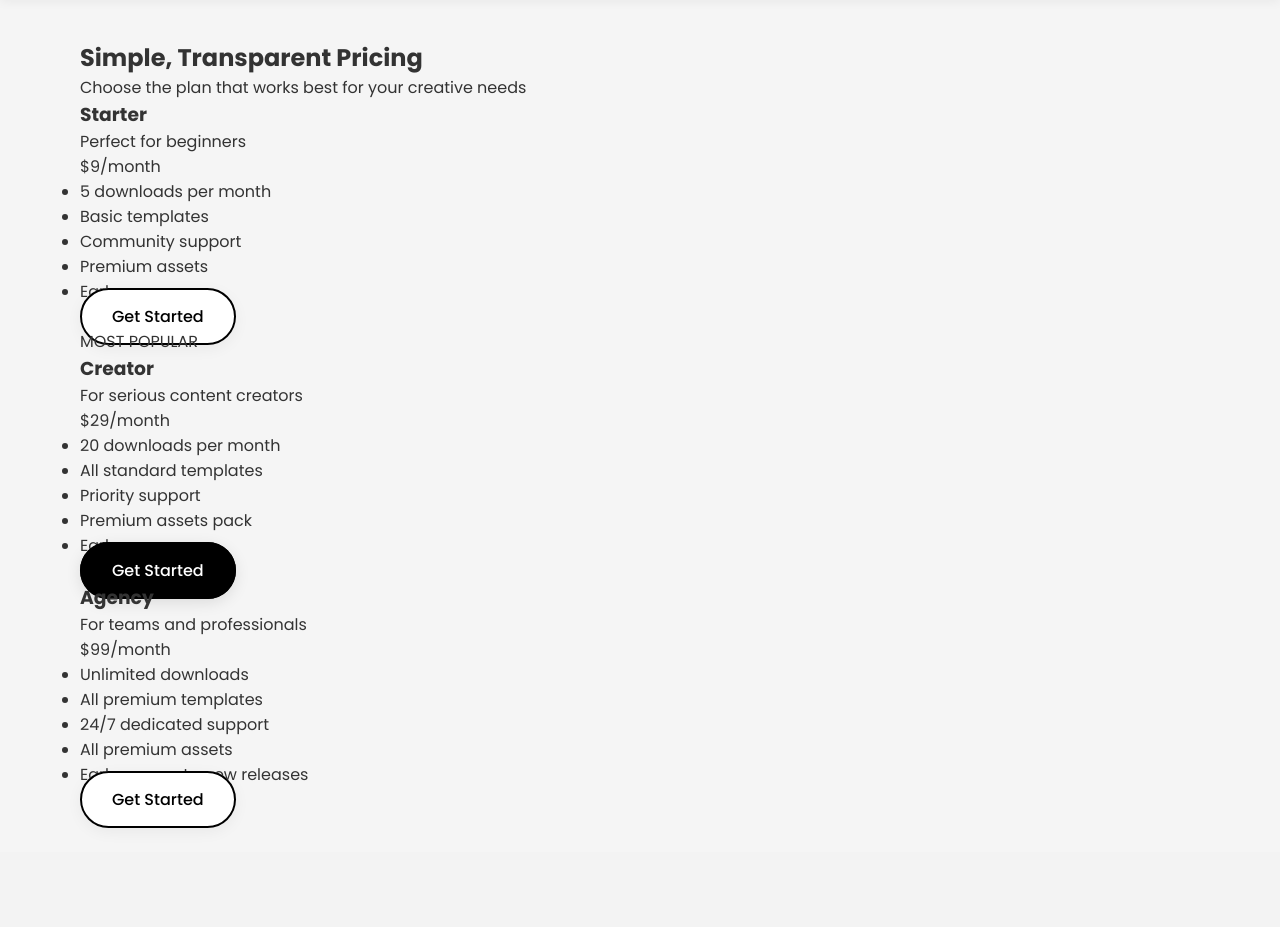
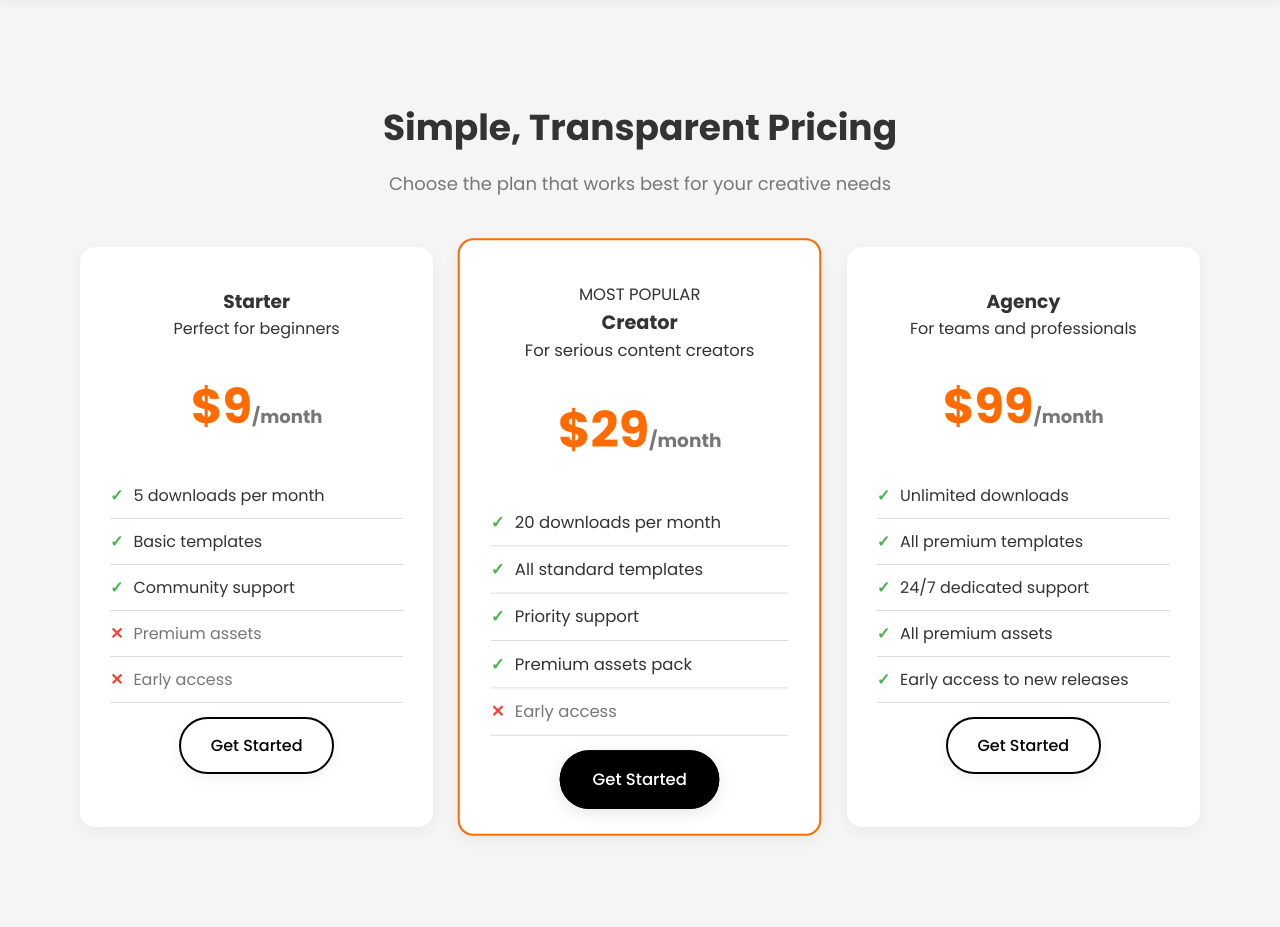
Before and after one commit to miqblade/server, a Flask app: page /pricing in a window 1280 px wide. Shown: the part 72-999 px from the top of the page. Before the commit the page ends 900 px from the top, so only its background shows below. Run offline with Flask 3, Linux system fonts and the light colour scheme.

Commit message:
Update style.css

```diff
--- a/site/static/style.css
+++ b/site/static/style.css
@@ -27,7 +27,7 @@
 }
 
 a {
-    text-decoration: none;
+    text-decoration: none !important;
     color: inherit;
 }
 
@@ -867,7 +867,268 @@
 .action-button {
     color: var(--white-text) !important;
 }
+
+.password-input-container {
+    position: relative;
+}
+
+/* Стили для иконки переключения пароля */
+.password-toggle {
+    position: absolute;
+    right: 15px;
+    top: 50%;
+    transform: translateY(-50%);
+    cursor: pointer;
+    user-select: none;
+    font-size: 18px;
+    opacity: 0.7;
+    transition: opacity 0.3s;
+}
+
+.password-toggle:hover {
+    opacity: 1;
+}
+
+/* Стили для сообщений об ошибках */
+.error-messages {
+    margin-top: 8px;
+}
+
+.error-message {
+    color: var(--danger);
+    font-size: 13px;
+    margin-top: 5px;
+    padding: 5px 10px;
+    background: rgba(244, 67, 54, 0.1);
+    border-radius: 5px;
+    animation: fadeIn 0.3s;
+}
+
+/* Анимация появления ошибок */
+@keyframes fadeIn {
+    from { opacity: 0; transform: translateY(-5px); }
+    to { opacity: 1; transform: translateY(0); }
+}
+
+.about-section, .templates-section, .pricing-section, .support-section {
+    padding: 60px 0;
+}
+
+.section-header {
+    text-align: center;
+    margin-bottom: 50px;
+}
+
+.section-header h2 {
+    font-size: 36px;
+    margin-bottom: 15px;
+}
+
+.section-header p {
+    color: var(--light-text);
+    font-size: 18px;
+    max-width: 700px;
+    margin: 0 auto;
+}
+
+.content-block {
+    background: var(--card-bg);
+    border-radius: 15px;
+    padding: 40px;
+    box-shadow: var(--shadow);
+    margin-bottom: 30px;
+}
+
+.content-block h3 {
+    font-size: 24px;
+    margin-bottom: 20px;
+    color: var(--primary);
+}
+
+/* Стили для страницы "О нас" */
+.team-grid {
+    display: grid;
+    grid-template-columns: repeat(auto-fit, minmax(250px, 1fr));
+    gap: 30px;
+    margin-top: 40px;
+}
+
+.team-member {
+    text-align: center;
+}
+
+.team-avatar {
+    width: 120px;
+    height: 120px;
+    background: var(--accent);
+    border-radius: 50%;
+    margin: 0 auto 20px;
+    display: flex;
+    align-items: center;
+    justify-content: center;
+    color: white;
+    font-size: 40px;
+    font-weight: bold;
+}
+
+/* Стили для страницы поддержки */
+.support-options {
+    display: grid;
+    grid-template-columns: repeat(auto-fit, minmax(300px, 1fr));
+    gap: 30px;
+    margin-top: 40px;
+}
+
+.support-option {
+    background: var(--card-bg);
+    border-radius: 15px;
+    padding: 30px;
+    text-align: center;
+    box-shadow: var(--shadow);
+}
+
+.support-option .icon {
+    font-size: 48px;
+    margin-bottom: 20px;
+    color: var(--accent);
+}
+
+/* Стили для страницы шаблонов */
+.categories {
+    display: flex;
+    flex-wrap: wrap;
+    gap: 15px;
+    justify-content: center;
+    margin-bottom: 40px;
+}
+
+.category-btn {
+    padding: 10px 25px;
+    background: #f0f0f0;
+    border-radius: 30px;
+    font-weight: 500;
+    transition: all 0.3s;
+    cursor: pointer;
+    border: none;
+}
+
+.category-btn.active {
+    background: var(--primary);
+    color: white;
+}
+
+/* Стили для страницы цен */
+.pricing-table {
+    display: grid;
+    grid-template-columns: repeat(auto-fit, minmax(300px, 1fr));
+    gap: 30px;
+    margin-top: 40px;
+}
+
+.pricing-card {
+    background: var(--card-bg);
+    border-radius: 15px;
+    padding: 40px 30px;
+    text-align: center;
+    box-shadow: var(--shadow);
+    position: relative;
+    overflow: hidden;
+}
+
+.pricing-card.featured {
+    border: 2px solid var(--accent);
+    transform: scale(1.03);
+}
+
+.pricing-header {
+    margin-bottom: 30px;
+}
+
+.pricing-price {
+    font-size: 48px;
+    font-weight: 700;
+    color: var(--accent);
+    margin: 20px 0;
+}
+
+.pricing-price span {
+    font-size: 18px;
+    color: var(--light-text);
+}
+
+.pricing-features {
+    list-style: none;
+    margin: 30px 0;
+    text-align: left;
+}
+
+.pricing-features li {
+    padding: 10px 0;
+    border-bottom: 1px solid var(--border);
+    display: flex;
+    align-items: center;
+}
+
+.pricing-features li:before {
+    content: "✓";
+    color: var(--success);
+    margin-right: 10px;
+    font-weight: bold;
+}
+
+.pricing-features li.disabled {
+    color: var(--light-text);
+}
+
+.pricing-features li.disabled:before {
+    content: "✕";
+    color: var(--danger);
+}
+
+/* Добавим в конец файла */
+.support-option {
+    padding: 30px 20px; /* Увеличим внутренние отступы */
+    height: 280px; /* Фиксированная высота карточки */
+    display: flex;
+    flex-direction: column;
+}
+
+.support-option-top {
+    flex: 1; /* Занимает всё доступное пространство */
+    display: flex;
+    flex-direction: column;
+    justify-content: space-between;
+}
+
+.support-option .icon {
+    margin-bottom: 20px;
+}
+
+.support-option h3 {
+    margin-bottom: 15px;
+    min-height: 60px; /* Минимальная высота для заголовка */
+}
+
+.support-option p {
+    margin-bottom: 25px;
+    flex-grow: 1; /* Растягиваем абзац на доступное пространство */
+}
+
+.support-option .cta-button {
+    margin-top: auto; /* Прижимаем кнопку к низу */
+}
+
 /* Responsive */
+@media (max-width: 768px) {
+    .content-block {
+        padding: 30px 20px;
+    }
+
+    .pricing-card.featured {
+        transform: scale(1);
+    }
+}
+
 @media (max-width: 768px) {
     .navbar {
         flex-direction: column;
```
